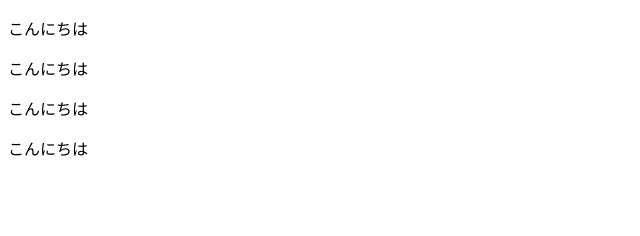
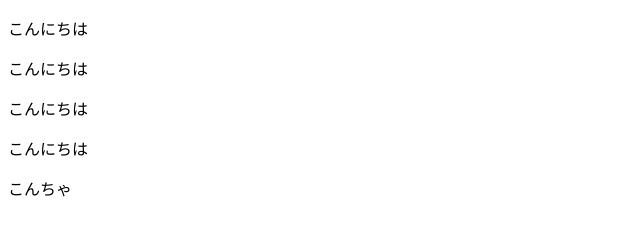
Before and after one commit to aka-runnynose/test, a plain HTML site: page index.html in a window 1280 px wide. Shown: the full height of the page, 0-640 px from the left. Drawn offline with Linux system fonts and the light colour scheme.

Commit message:
コミット３

```diff
--- a/index.html
+++ b/index.html
@@ -9,5 +9,6 @@
   <p>こんにちは</p>
   <p>こんにちは</p>
   <p>こんにちは</p>
+  <p>こんちゃ</p>
 </body>
 </html>
```
